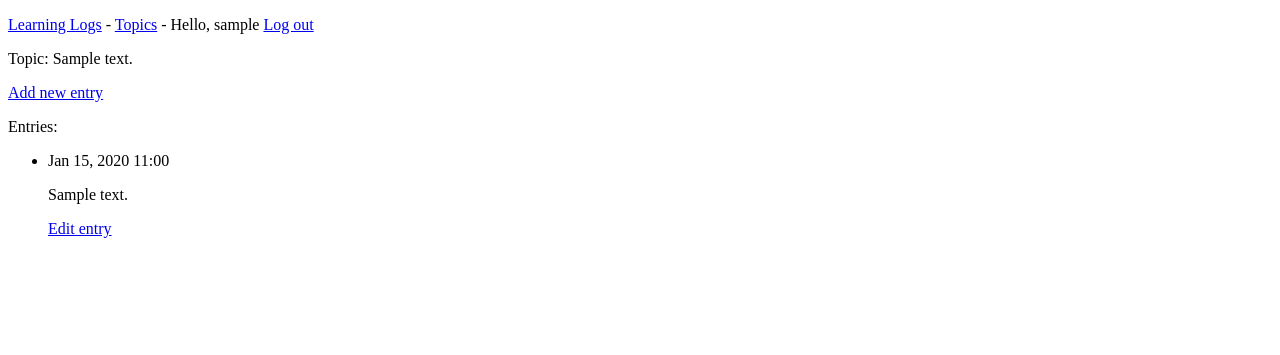
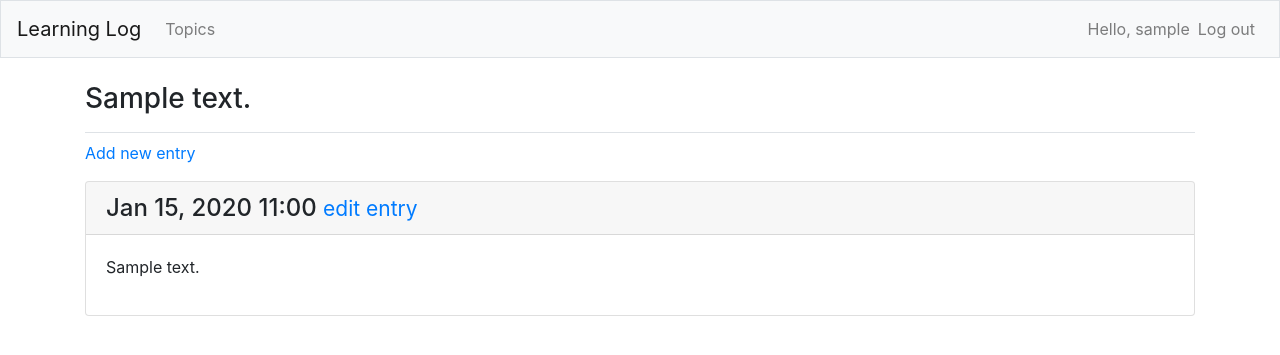
Before and after one commit to PeterAugustinak/python-crash-course, a Django app: page /topics/1/ in a window 1280 px wide. Shown: the top 355 px of the page. Run offline with Django 4.2, Linux system fonts and the light colour scheme; a user stored in the database is signed in; tables that the repository leaves empty hold one stand-in row (values such as "Sample post"); some libraries are stand-ins or nearby versions.

Commit message:
Project III. - ch20 p1 - styling with bootstrap - base, index, login, topics, topic

```diff
--- a/src/project-web-applications/learning_log/settings.py
+++ b/src/project-web-applications/learning_log/settings.py
@@ -34,6 +34,9 @@ INSTALLED_APPS = [
     # my apps
     'learning_logs',
     'users',
+
+    # third party apps
+    'bootstrap4',
 
     # default django apps
     'django.contrib.admin',
--- a/src/project-web-applications/learning_logs/templates/learning_logs/base.html
+++ b/src/project-web-applications/learning_logs/templates/learning_logs/base.html
@@ -1,25 +1,62 @@
-<!DOCTYPE html>
+{% load bootstrap4 %}
+
+<!doctype html>
 <html lang="en">
   <head>
-    <meta charset="UTF-8">
+   <meta charset="utf-8">
+   <meta name="viewport" content="width=device-width, initial-scale=1,
+     shrink-to-fit=no">
   <title>Learning Log</title>
+    {% bootstrap_css %}
+    {% bootstrap_javascript jquery='full' %}
   </head>
+
   <body>
-  <p>
-    <a href="{% url 'learning_logs:index' %}">Learning Logs</a>
-      -
-    <a href="{% url 'learning_logs:topics' %}">Topics</a>
-      -
+    <nav class="navbar navbar-expand-md navbar-light bg-light mb-4 border">
+      <a class="navbar-brand" href="{% url 'learning_logs:index'%}">
+        Learning Log</a>
+
+      <button class="navbar-toggler" type="button" data-toggle="collapse"
+              data-target="#navbarCollapse" aria-controls="navbarCollapse"
+              aria-expanded="false" aria-label="Toggle navigation">
+        <span class="navbar-toggler-icon"></span>
+      </button>
+
+      <div class="collapse navbar-collapse" id="navbarCollapse">
+
+        <ul class="navbar-nav mr-auto">
+          <li class="nav-item">
+            <a class="nav-link" href="{% url 'learning_logs:topics' %}">Topics</a>
+          </li>
+        </ul>
+
+        <ul class="navbar-nav ml-auto">
           {% if user.is_authenticated %}
-      Hello, {{ user.username }}
-      <a href="{% url 'users:logout' %}">Log out</a>
+            <li class="nav-item">
+              <span class="navbar-text">Hello, {{ user.username }}</span>
+            </li>
+           <li class="nav-item">
+             <a class="nav-link" href="{% url 'users:logout' %}">Log out</a>
+           </li>
           {% else %}
-      <a href="{% url 'users:register' %}">Register</a>
-        -
-      <a href="{% url 'users:login' %}">Log in</a>
+            <li class="nav-item">
+              <a class="nav-link" href="{% url 'users:register' %}">Register</a>
+            </li>
+            <li class="nav-item">
+              <a class="nav-link" href="{% url 'users:login' %}">Log in</a></li>
           {% endif %}
-  </p>
+          </ul>
 
+        </div>
+    </nav>
+
+    <main role="main" class="container">
+      <div class="pb-2 mb-2 border-bottom">
+       {% block page_header %}{% endblock page_header %}
+      </div>
+      <div>
        {% block content %}{% endblock content %}
+      </div>
+    </main>
   </body>
 </html>
--- a/src/project-web-applications/learning_logs/templates/learning_logs/topic.html
+++ b/src/project-web-applications/learning_logs/templates/learning_logs/topic.html
@@ -1,26 +1,30 @@
 {% extends "learning_logs/base.html" %}
 
+{% block page_header %}
+ <h3>{{ topic }}</h3>
+{% endblock page_header %}
+
 {% block content %}
-
-    <p>Topic: {{ topic }} </p>
-
     <p>
         <a href="{% url 'learning_logs:new_entry' topic.id %}">Add new entry</a>
     </p>
 
-    <p>Entries:</p>
-    <ul>
+
     {% for entry in entries %}
-        <li>
-            <p>{{ entry.date_added|date:'M d, Y H:i' }}</p>
-            <p>{{ entry.text|linebreaks }}</p>
-            <p>
-                <a href="{% url 'learning_logs:edit_entry' entry.id %}">Edit entry</a>
-            </p>
-        </li>
+        <div class="card mb-3">
+            <h4 class="card-header">
+                {{ entry.date_added|date:'M d, Y H:i' }}
+                <small><a href="{% url 'learning_logs:edit_entry' entry.id %}">
+                    edit entry</a></small>
+                </h4>
+
+            <div class="card-body">
+                {{ entry.text|linebreaks }}
+                </div>
+        </div>
     {% empty %}
-        <li>No entries have been added for this topic yet.</li>
+        <p>No entries have been added for this topic yet.</p>
     {% endfor %}
-    </ul>
+
 
 {% endblock content %}
```
Also changed, not shown: src/project-web-applications/learning_logs/templates/learning_logs/index.html (+13 -4 lines), src/project-web-applications/learning_logs/templates/learning_logs/topics.html (+8 -5 lines), src/project-web-applications/users/templates/registration/login.html (+11 -7 lines). Lines whose indentation alone changed are shown as unchanged.
